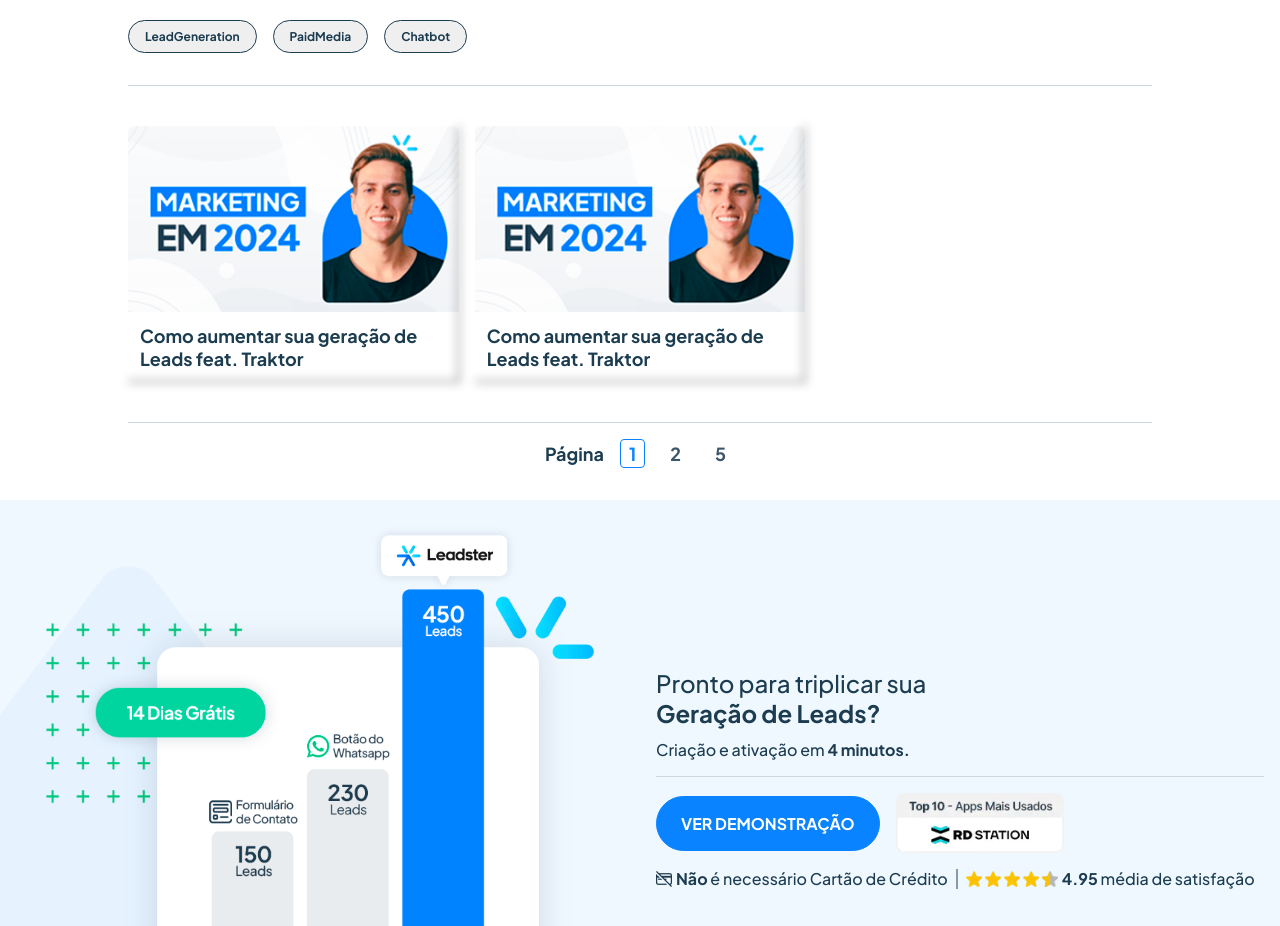
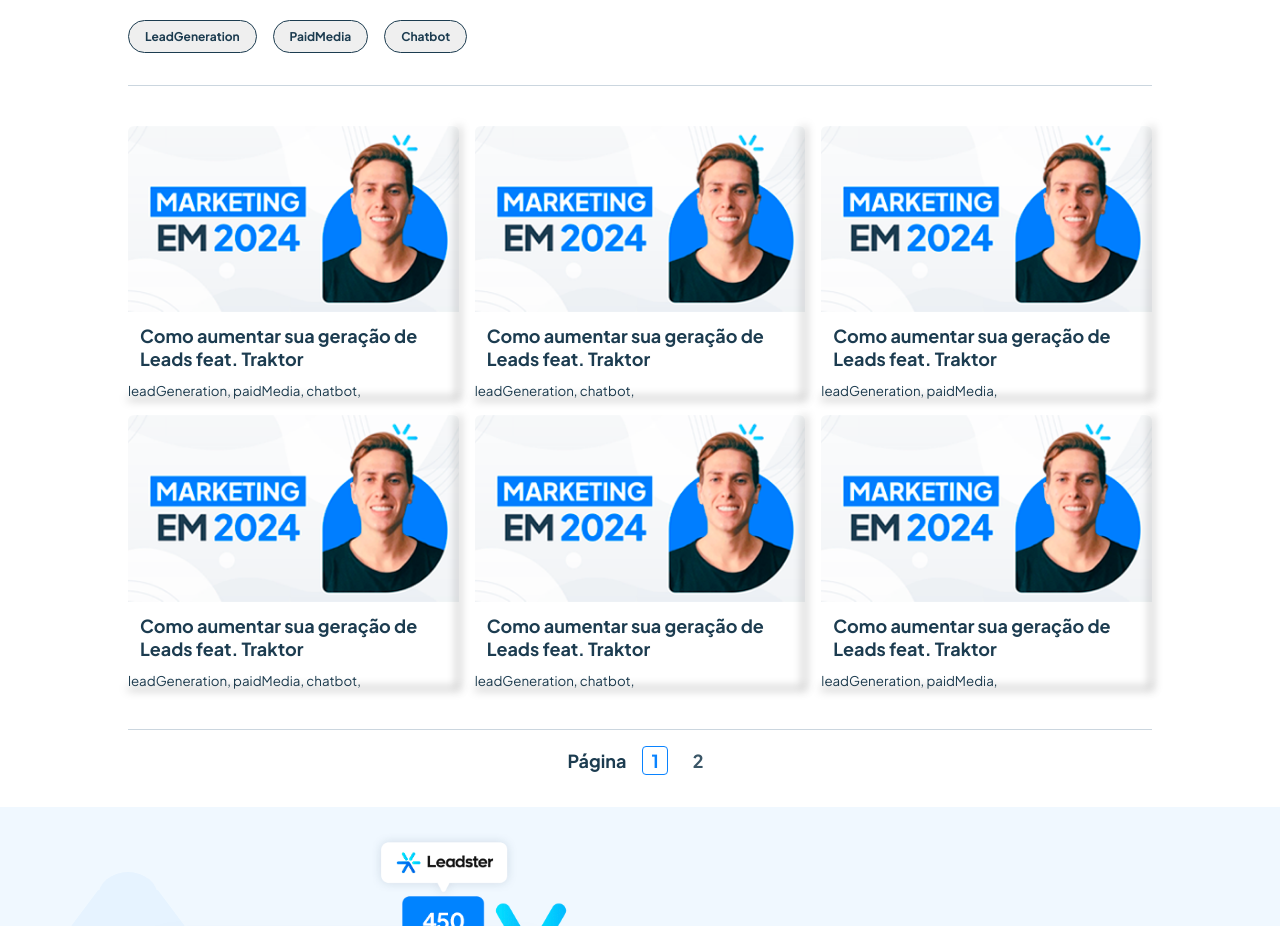
Before and after one commit to thetunnes/technical-test-leadster, a Next.js app: page / in a window 1280 px wide. Shown: the part 780-1706 px from the top of the page. Built offline with nearby package versions, Linux system fonts and the light colour scheme; data requests are answered from the project's data file.

Commit message:
Create filter array by tag selected

```diff
--- a/src/components/ListVideos/index.tsx
+++ b/src/components/ListVideos/index.tsx
@@ -29,35 +29,26 @@ export function ListVideos() {
   const [tagsToNav, setTagsToNav] = useState<ITagsNav>({})
   const [isLoading, setIsLoading] = useState(true)
 
-  const videosPerPage = 2
+  const videosPerPage = 6
   const amountPages = Math.ceil(db.videos.length / videosPerPage)
 
   async function fetchJsonAPI(page?: string) {
     setIsLoading(true)
 
-    await fetch(
-      `http://localhost:3004/videos?_page=${page ?? 1}&_limit=${videosPerPage}`,
-      {
-        method: 'GET',
-      },
-    )
+    const url = `http://localhost:3004/videos?_page=${
+      page ?? 1
+    }&_limit=${videosPerPage}`
+
+    await fetch(url, {
+      method: 'GET',
+    })
       .then(async (response) => await response.json())
       .then((data: IVideo[]) => {
-        const allTags = data.reduce((acc, video) => {
-          for (const tag of video.tags) {
-            if (!acc[tag]) {
-              acc = {
-                ...acc,
-                [tag]: false,
-              }
-            }
-          }
-          return acc
-        }, {} as ITagsNav)
-
         setVideos(data)
-        setTagsToNav(allTags)
         setIsLoading(false)
+      })
+      .catch((err) => {
+        console.log(err)
       })
   }
 
@@ -69,8 +60,21 @@ export function ListVideos() {
   }
 
   const videosFiltered = useMemo(() => {
-    if (tagsToNav.length) {
-      return videos
+    if (Object.values(tagsToNav).some((tag) => tag)) {
+      const filterVideos = [] as IVideo[]
+      for (const x in tagsToNav) {
+        if (tagsToNav[x]) {
+          videos.forEach((video) => {
+            if (
+              video.tags.includes(x) &&
+              !filterVideos.some((vid) => vid === video)
+            ) {
+              filterVideos.push(video)
+            }
+          })
+        }
+      }
+      return filterVideos
     }
 
     return videos
@@ -78,6 +82,20 @@ export function ListVideos() {
 
   useEffect(() => {
     fetchJsonAPI()
+
+    const allTags = db.videos.reduce((acc, video) => {
+      for (const tag of video.tags) {
+        if (!acc[tag]) {
+          acc = {
+            ...acc,
+            [tag]: false,
+          }
+        }
+      }
+      return acc
+    }, {} as ITagsNav)
+
+    setTagsToNav(allTags)
   }, [])
 
   return (
@@ -104,6 +122,7 @@ export function ListVideos() {
                   <BoxVideo key={video.id}>
                     <Image src={ThumbnailVideo} alt="" />
                     <p>{video.title}</p>
+                    <span>{video.tags.map((tag) => `${tag}, `)}</span>
                   </BoxVideo>
                 ))}
               </ListVideosWrapper>
--- a/src/components/ListVideos/styles.ts
+++ b/src/components/ListVideos/styles.ts
@@ -12,6 +12,10 @@ export const ListVideosContainer = styled.section`
     flex-direction: column;
     justify-content: center;
     gap: 1rem;
+
+    > p {
+      margin: 0 auto;
+    }
   }
 `
 
```
